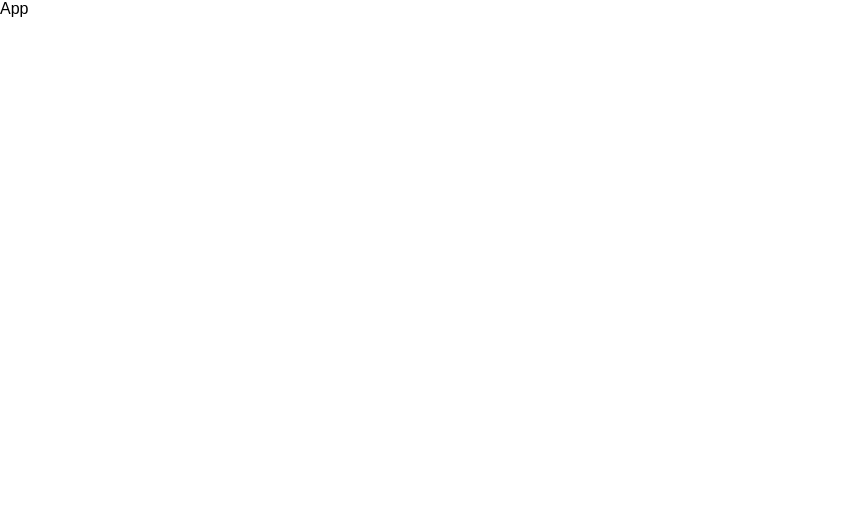
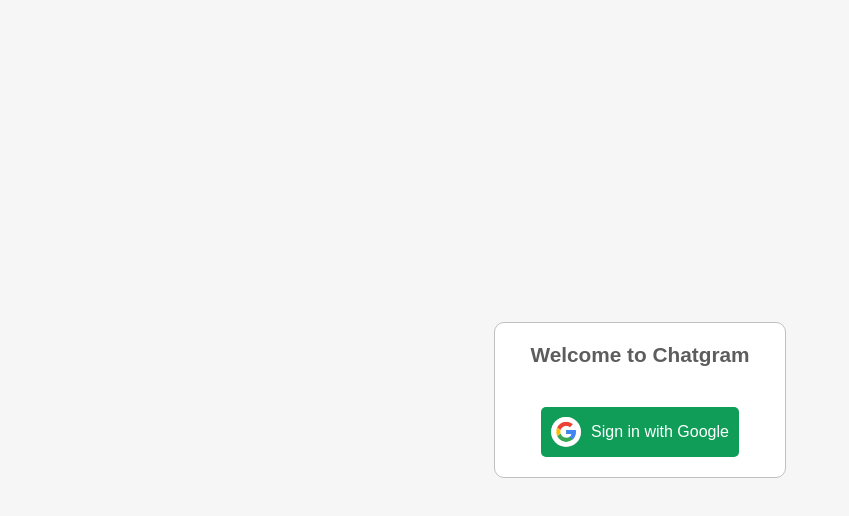
Before and after one commit to MohamadShariat/chat-app, a React (Create React App) app: page / in a window 1280 px wide. Shown: the top 516 px of the page, without its empty margins (0-849 px from the left). Built offline with nearby package versions, Linux system fonts and the light colour scheme.

Commit message:
login page is created

```diff
--- a/src/App.js
+++ b/src/App.js
@@ -1,5 +1,16 @@
+import { Switch, Route } from "react-router-dom";
+
+//* Components
+import Login from "./components/Login";
+
 function App() {
-  return <div className="App">App</div>;
+  return (
+    <div className="App">
+      <Switch>
+        <Route path="/" component={Login} />
+      </Switch>
+    </div>
+  );
 }
 
 export default App;
--- /dev/null
+++ b/src/components/Login.js
@@ -0,0 +1,23 @@
+import React from "react";
+
+//* Icons
+import google from "../assets/google.svg";
+
+//* Styles
+import styles from "./Login.module.css";
+
+const Login = () => {
+  return (
+    <div className={styles.loginPage}>
+      <div className={styles.loginCard}>
+        <h2>Welcome to Chatgram</h2>
+        <div className={styles.button}>
+          <img src={google} alt="google icon" />
+          Sign in with Google
+        </div>
+      </div>
+    </div>
+  );
+};
+
+export default Login;
--- /dev/null
+++ b/src/components/Login.module.css
@@ -0,0 +1,44 @@
+.loginPage {
+  background-color: #f6f6f6;
+  height: 100vh;
+  width: 100vw;
+  display: flex;
+  justify-content: center;
+  align-items: center;
+}
+
+.loginCard {
+  border: 1px solid silver;
+  background-color: #fff;
+  padding: 20px 35px;
+  border-radius: 10px;
+}
+
+.loginCard h2 {
+  color: rgb(93, 93, 93);
+  font-size: 1.3rem;
+  margin-bottom: 40px;
+}
+
+.button {
+  display: flex;
+  justify-content: center;
+  align-items: center;
+  background: #0f9d58;
+  padding: 10px;
+  width: fit-content;
+  margin: 0 auto;
+  color: #fff;
+  border-radius: 5px;
+  cursor: pointer;
+  transition: all 0.2s ease;
+}
+
+.button:hover {
+  background: #07713e;
+}
+
+.button img {
+  width: 30px;
+  margin-right: 10px;
+}
--- a/src/index.js
+++ b/src/index.js
@@ -2,5 +2,11 @@
 import ReactDOM from "react-dom";
 import "./index.css";
 import App from "./App";
+import { BrowserRouter } from "react-router-dom";
 
-ReactDOM.render(<App />, document.getElementById("root"));
+ReactDOM.render(
+  <BrowserRouter>
+    <App />
+  </BrowserRouter>,
+  document.getElementById("root")
+);
```
Also changed, not shown: src/assets/google.svg (added).
